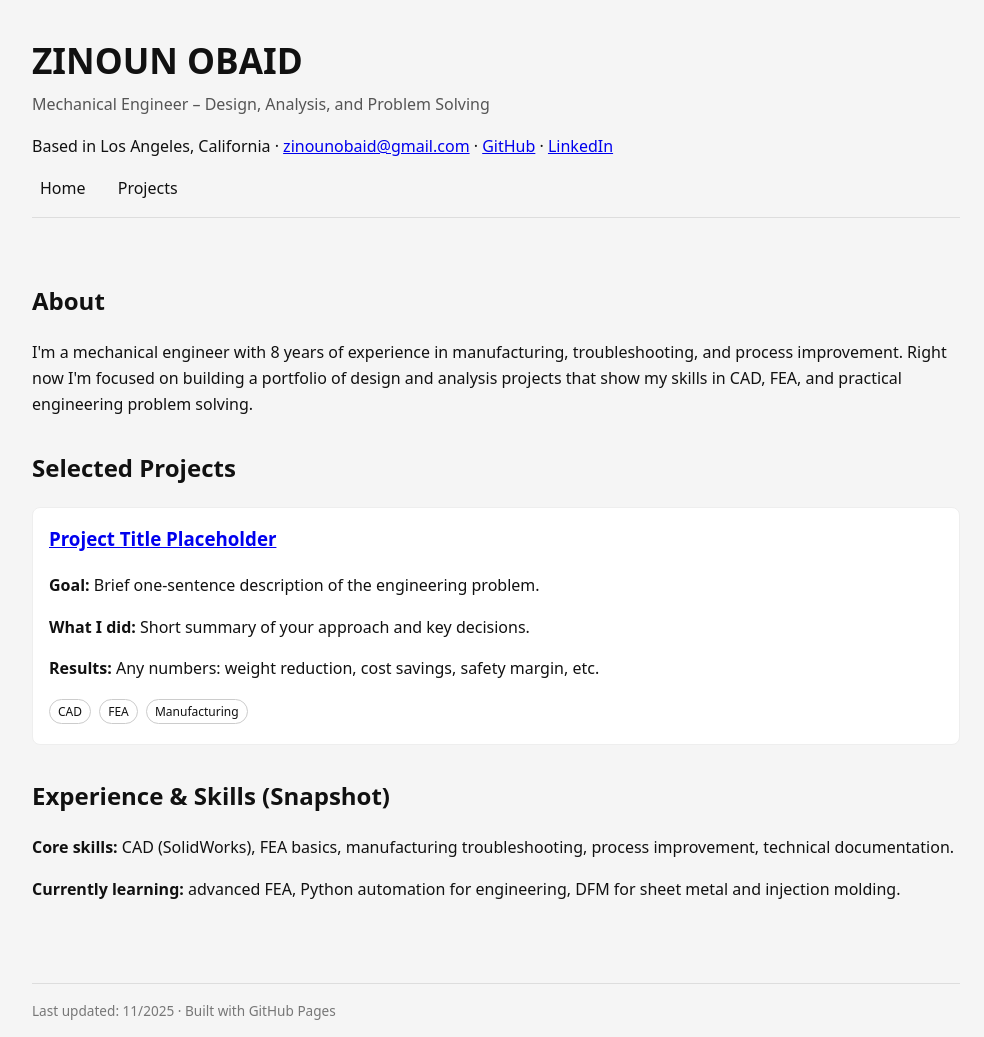
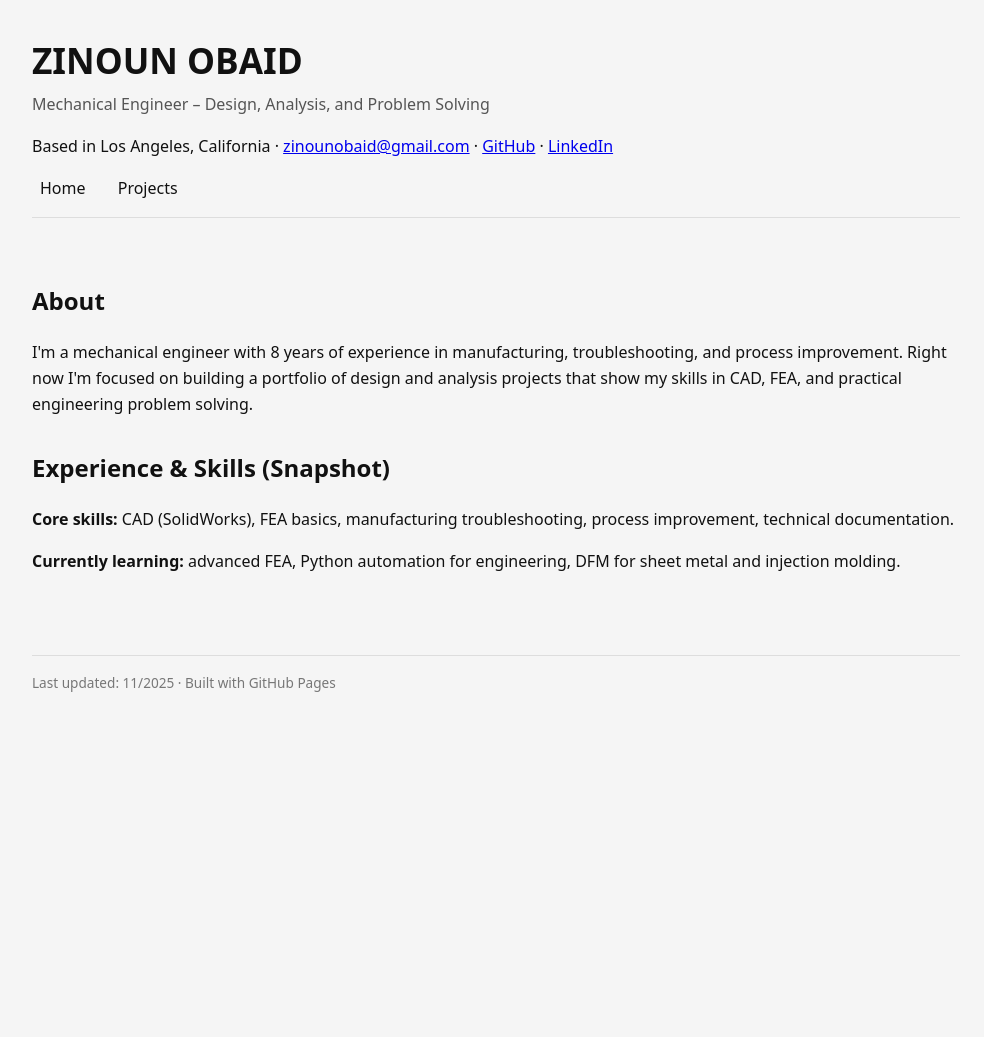
Before and after one commit to zinounobaid/zinounobaid.github.io, a Jekyll site: the page built from index.html, in a window 1280 px wide. Shown: the whole page, without its empty margins (144-1128 px from the left). Built offline with Jekyll 4.4.1, drawn with Linux system fonts in a browser that asks for light colours; after the commit the page ends 900 px from its top, so only the background shows below that.

Commit message:
Refactor index.html structure and content

```diff
--- a/index.html
+++ b/index.html
@@ -1,29 +1,8 @@
-<!DOCTYPE html>
-<html lang="en">
-<head>
-  <meta charset="UTF-8">
-  <title>Mechanical Engineer Portfolio – Zinoun Obaid</title>
-  <meta name="viewport" content="width=device-width, initial-scale=1">
-  <link rel="stylesheet" href="/css/style.css">
-</head>
-<body>
-  <div class="wrapper">
-    <header class="site-header">
-      <h1 class="site-title">ZINOUN OBAID</h1>
-      <div class="site-tagline">Mechanical Engineer – Design, Analysis, and Problem Solving</div>
-      <p>
-        Based in Los Angeles, California ·
-        <a href="mailto:zinounobaid@gmail.com">zinounobaid@gmail.com</a> ·
-        <a href="https://github.com/zinounobaid">GitHub</a> ·
-        <a href="https://www.linkedin.com/in/zinounobaid/">LinkedIn</a>
-      </p>
-      <nav class="main-nav" aria-label="Main navigation">
-        <a href="/index.html">Home</a>
-        <a href="/projects.html">Projects</a>
-      </nav>
-    </header>
+---
+layout: default
+title: "Mechanical Engineer Portfolio – Zinoun Obaid"
+---
 
-    <main>
 <section>
   <h2>About</h2>
   <p>
@@ -31,27 +10,6 @@
     and process improvement. Right now I'm focused on building a portfolio of design and
     analysis projects that show my skills in CAD, FEA, and practical engineering problem solving.
   </p>
-      </section>
-
-      <section>
-        <h2>Selected Projects</h2>
-        <ul class="project-list">
-          <li class="project">
-            <h3>
-              <a href="/projects/project-title-placeholder.html">
-                Project Title Placeholder
-              </a>
-            </h3>
-            <p><strong>Goal:</strong> Brief one-sentence description of the engineering problem.</p>
-            <p><strong>What I did:</strong> Short summary of your approach and key decisions.</p>
-            <p><strong>Results:</strong> Any numbers: weight reduction, cost savings, safety margin, etc.</p>
-            <div>
-              <span class="pill">CAD</span>
-              <span class="pill">FEA</span>
-              <span class="pill">Manufacturing</span>
-            </div>
-          </li>
-        </ul>
 </section>
 
 <section>
@@ -65,11 +23,3 @@
     DFM for sheet metal and injection molding.
   </p>
 </section>
-    </main>
-
-    <footer class="site-footer">
-      Last updated: 11/2025 · Built with GitHub Pages
-    </footer>
-  </div>
-</body>
-</html>
```
Lines whose indentation alone changed are shown as unchanged.
